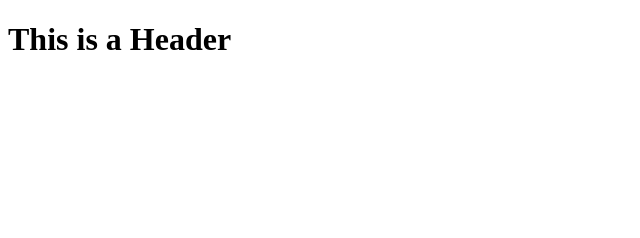
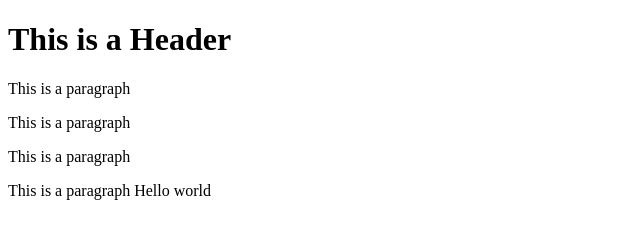
Before and after one commit to LuisFelipeArteaga/git-test, a website: page index.html in a window 1280 px wide. Shown: the whole page, without its empty margins (0-640 px from the left). Drawn offline with Linux system fonts and the light colour scheme.

Commit message:
lite-server

```diff
--- a/index.html
+++ b/index.html
@@ -4,5 +4,9 @@
 
     <body>
         <h1>This is a Header</h1>
+        <p>This is a paragraph</p>
+        <p>This is a paragraph</p>
+        <p>This is a paragraph</p>
+        <p>This is a paragraph Hello world</p>
     </body>
 </html>
```
Also changed, not shown: package.json (added, +24 -0 lines), 2 other files.
